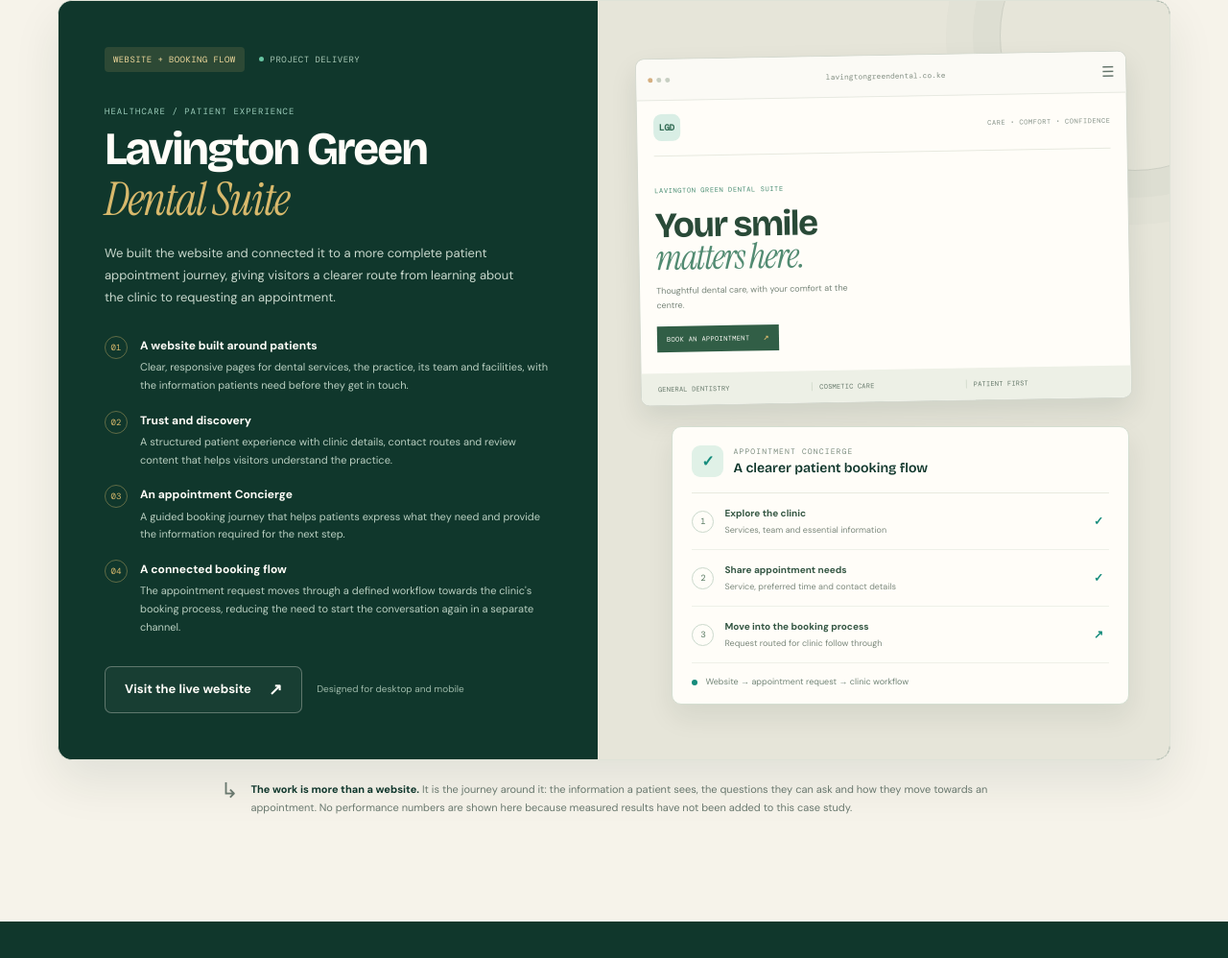
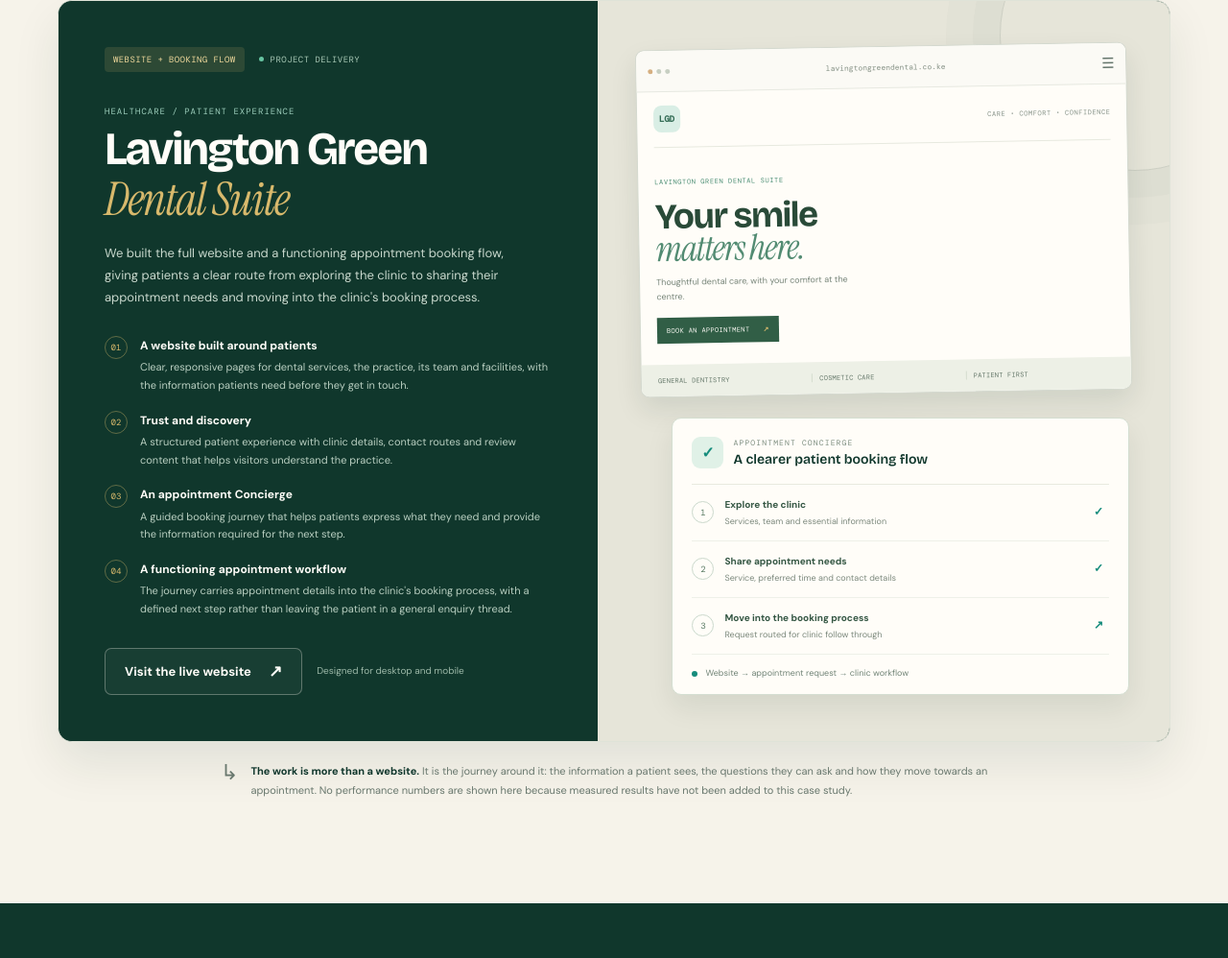
Before and after one commit to robinmigwi/digiguru-website, a plain HTML site: page digiguru-site/index.html in a window 1280 px wide. Shown: the part 4824-5822 px from the top of the page at 96% size. Drawn offline with nearby package versions, Linux system fonts and the light colour scheme.

Commit message:
Clarify the delivered dental booking workflow

```diff
--- a/digiguru-site/index.html
+++ b/digiguru-site/index.html
@@ -285,13 +285,13 @@
           <div class="case-meta"><span class="case-tag">WEBSITE + BOOKING FLOW</span><span class="case-status"><i></i> PROJECT DELIVERY</span></div>
           <p class="case-client-kicker">HEALTHCARE / PATIENT EXPERIENCE</p>
           <h3>Lavington Green<br /><em>Dental Suite</em></h3>
-          <p class="case-lede">We built the website and connected it to a more complete patient appointment journey, giving visitors a clearer route from learning about the clinic to requesting an appointment.</p>
+          <p class="case-lede">We built the full website and a functioning appointment booking flow, giving patients a clear route from exploring the clinic to sharing their appointment needs and moving into the clinic's booking process.</p>
 
           <div class="case-build-list">
             <div><span>01</span><p><strong>A website built around patients</strong>Clear, responsive pages for dental services, the practice, its team and facilities, with the information patients need before they get in touch.</p></div>
             <div><span>02</span><p><strong>Trust and discovery</strong>A structured patient experience with clinic details, contact routes and review content that helps visitors understand the practice.</p></div>
             <div><span>03</span><p><strong>An appointment Concierge</strong>A guided booking journey that helps patients express what they need and provide the information required for the next step.</p></div>
-            <div><span>04</span><p><strong>A connected booking flow</strong>The appointment request moves through a defined workflow towards the clinic's booking process, reducing the need to start the conversation again in a separate channel.</p></div>
+            <div><span>04</span><p><strong>A functioning appointment workflow</strong>The journey carries appointment details into the clinic's booking process, with a defined next step rather than leaving the patient in a general enquiry thread.</p></div>
           </div>
 
           <div class="case-actions"><a class="button button-light-outline" href="https://lavingtongreendental.co.ke/" target="_blank" rel="noopener noreferrer">Visit the live website <span aria-hidden="true">↗</span></a><span>Designed for desktop and mobile</span></div>
```
